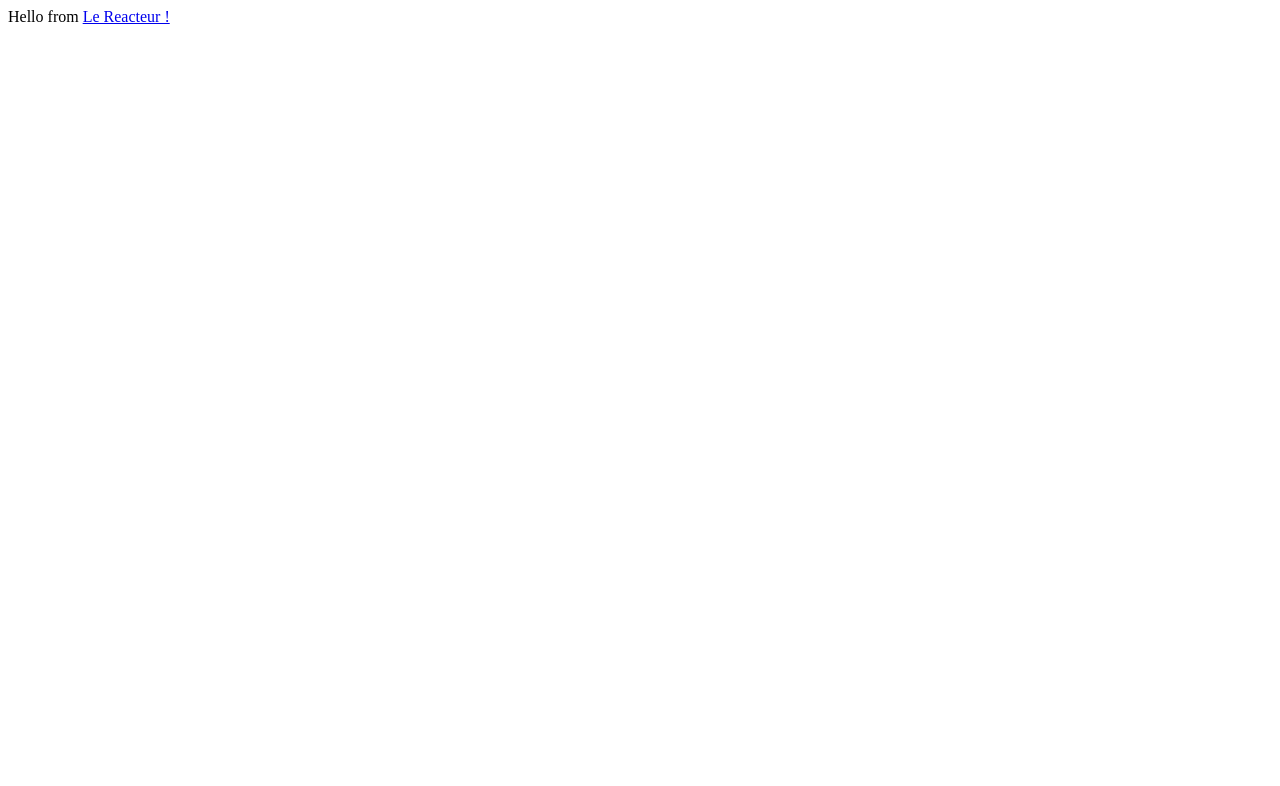
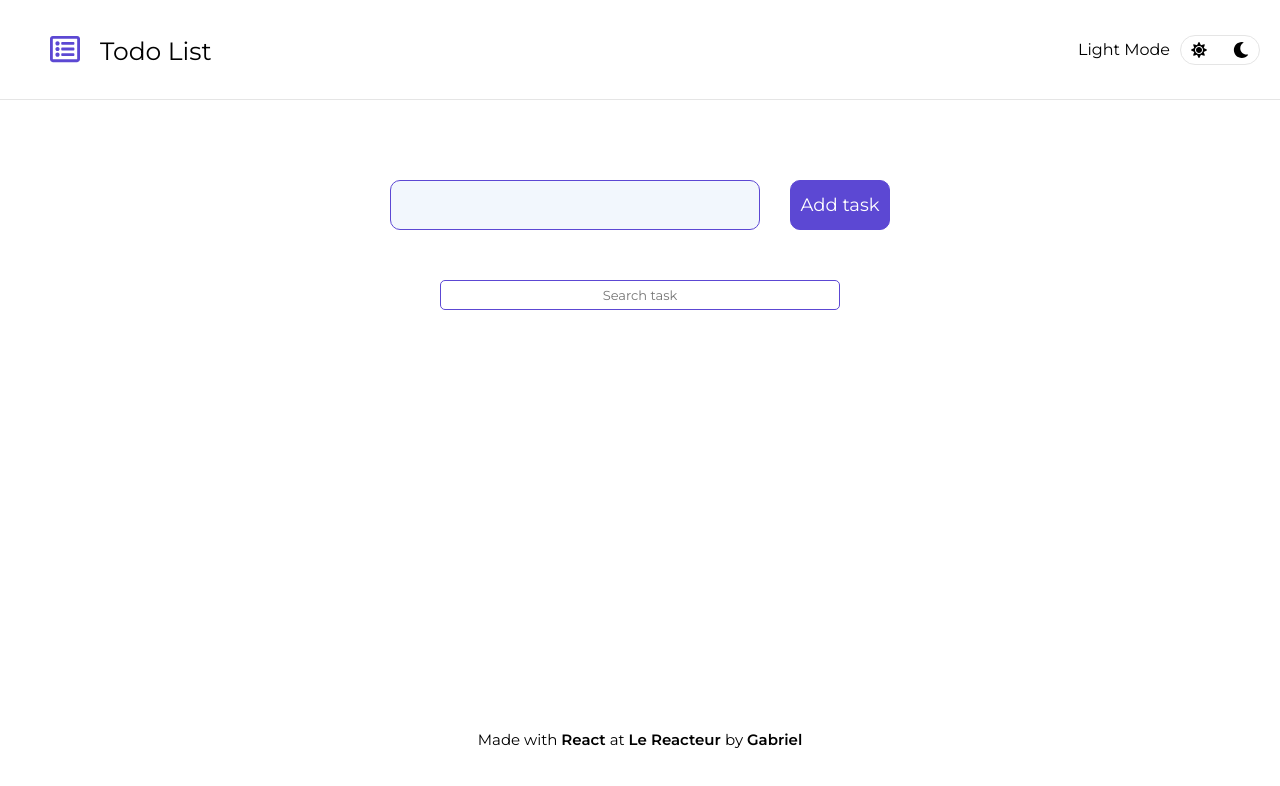
Before and after one commit to Branda0/react-todo-list, a React (Create React App) app: page / in a window 1280 px wide. Shown: the top 786 px of the page. Built offline with nearby package versions, Linux system fonts and the light colour scheme.

Commit message:
first commit for netlify

```diff
--- a/package.json
+++ b/package.json
@@ -3,6 +3,10 @@
   "version": "0.1.0",
   "private": true,
   "dependencies": {
+    "@fortawesome/fontawesome-svg-core": "^1.2.36",
+    "@fortawesome/free-regular-svg-icons": "^5.15.4",
+    "@fortawesome/free-solid-svg-icons": "^5.15.4",
+    "@fortawesome/react-fontawesome": "^0.1.17",
     "@testing-library/jest-dom": "^5.11.4",
     "@testing-library/react": "^11.1.0",
     "@testing-library/user-event": "^12.1.10",
--- a/public/index.html
+++ b/public/index.html
@@ -1,15 +1,16 @@
 <!DOCTYPE html>
 <html lang="en">
+
 <head>
   <meta charset="utf-8" />
   <link rel="icon" href="%PUBLIC_URL%/favicon.ico" />
   <meta name="viewport" content="width=device-width, initial-scale=1" />
   <meta name="theme-color" content="#000000" />
-    <meta
-      name="description"
-      content="Web site created using create-react-app"
-    />
+  <meta name="description" content="Web site created using create-react-app" />
   <link rel="apple-touch-icon" href="%PUBLIC_URL%/logo192.png" />
+  <link rel="preconnect" href="https://fonts.googleapis.com">
+  <link rel="preconnect" href="https://fonts.gstatic.com" crossorigin>
+  <link href="https://fonts.googleapis.com/css2?family=Montserrat:wght@400;600&display=swap" rel="stylesheet">
   <!--
       manifest.json provides metadata used when your web app is installed on a
       user's mobile device or desktop. See https://developers.google.com/web/fundamentals/web-app-manifest/
@@ -26,6 +27,7 @@
     -->
   <title>React App</title>
 </head>
+
 <body>
   <noscript>You need to enable JavaScript to run this app.</noscript>
   <div id="root"></div>
@@ -40,4 +42,5 @@
       To create a production bundle, use `npm run build` or `yarn build`.
     -->
 </body>
+
 </html>
--- a/src/App.css
+++ b/src/App.css
@@ -1 +1,148 @@
 /* Other rules */
+* {
+  /* font-family: "Montserrat", sans-serif; */
+  box-sizing: border-box;
+}
+
+.app-container {
+  display: flex;
+  flex-direction: column;
+  font-family: "Montserrat", sans-serif;
+  height: 100vh;
+  width: 100vw;
+}
+
+.header {
+  padding-left: 50px;
+  display: flex;
+  align-items: center;
+  justify-content: space-between;
+  min-height: 100px;
+  border-bottom: 1px solid #e5e5e5;
+}
+
+.icon-header {
+  color: #5c48d3;
+  font-size: 30px;
+  margin-right: 20px;
+}
+
+.header-right {
+  display: flex;
+  align-items: center;
+}
+
+.color-mode-container {
+  display: flex;
+  margin: 0 20px 0 10px;
+  align-items: center;
+  /* background-color: #5c48d3; */
+  border: 1px solid #e5e5e5;
+  position: relative;
+  width: 80px;
+  height: 30px;
+  border-radius: 25px;
+}
+
+.icon-sun {
+  position: absolute;
+  left: 10px;
+}
+
+.icon-moon {
+  position: absolute;
+  right: 10px;
+}
+.title-header {
+  font-size: 25px;
+}
+
+.main-container {
+  display: flex;
+  flex: 1;
+  flex-direction: column;
+  align-items: center;
+}
+.entry {
+  max-width: 500px;
+  width: 100%;
+  margin: 80px 20px 50px 20px;
+  display: flex;
+  align-items: center;
+  justify-content: center;
+}
+
+.input-entry {
+  flex: 1;
+  height: 50px;
+  border: 1px solid #5c48d3;
+  background-color: #f2f7fd;
+  border-radius: 10px;
+  font-size: px;
+  font-family: inherit;
+  margin-right: 30px;
+  padding-left: 20px;
+}
+
+.submit-btn {
+  width: 100px;
+  height: 50px;
+  font-size: 18px;
+  background-color: #5c48d3;
+  color: white;
+  border: 1px solid #5c48d3;
+  border-radius: 10px;
+  font-family: inherit;
+}
+.submit-btn:hover {
+  opacity: 80%;
+}
+.submit-btn:active {
+  background-color: white;
+  color: #5c48d3;
+}
+
+.task-container {
+  display: flex;
+  align-items: center;
+  height: 35px;
+}
+
+.search-container {
+  height: 30px;
+  width: 400px;
+  border: none;
+  height: 30px;
+  text-align: center;
+  border: 1px solid #5c48d3;
+  border-radius: 5px;
+  font-family: inherit;
+  font-size: 13px;
+  margin-bottom: 20px;
+}
+
+.task-text {
+  font-size: 15px;
+  margin-left: 5px;
+}
+
+.icon-trash {
+  color: #5c48d3;
+  margin-left: 10px;
+}
+
+.footer-container {
+  line-height: 120px;
+  text-align: center;
+  font-size: 15px;
+}
+b {
+  font-weight: 600;
+}
+
+/* NIGHT MODE */
+
+.night {
+  background-color: rgb(43, 43, 43);
+  color: white;
+}
--- a/src/App.js
+++ b/src/App.js
@@ -1,9 +1,34 @@
+import { useState } from "react";
 import "./App.css";
+import { library } from "@fortawesome/fontawesome-svg-core";
+import { faTrash, faMoon, faSun } from "@fortawesome/free-solid-svg-icons";
+import { faListAlt } from "@fortawesome/free-regular-svg-icons";
+import Header from "./components/Header";
+import Footer from "./components/Footer";
+import Task from "./components/Task";
+import TaskEntry from "./components/TaskEntry";
+import TaskSearch from "./components/TaskSearch";
+
+library.add(faTrash, faListAlt, faMoon, faSun);
 
 function App() {
+  const [tasks, setTasks] = useState([]);
+  const [search, setSearch] = useState("");
+  const [nightmode, setNightmode] = useState(false);
   return (
-    <div>
-      Hello from <a href="https://www.lereacteur.io">Le Reacteur !</a>
+    <div className={`app-container ${nightmode && "night"}`}>
+      <Header setNightmode={setNightmode} nightmode={nightmode} />
+      <div className="main-container">
+        <TaskEntry setTasks={setTasks} tasks={tasks} />
+        <TaskSearch setSearch={setSearch} />
+        {tasks
+          .filter((element) => element[0].toLowerCase().includes(search.toLowerCase()))
+          .map((elem, index) => {
+            return <Task key={index} task={elem} index={index} setTasks={setTasks} tasks={tasks} />;
+          })}
+      </div>
+
+      <Footer />
     </div>
   );
 }
--- /dev/null
+++ b/src/components/Footer.js
@@ -0,0 +1,10 @@
+const Footer = () => {
+  return (
+    <div className="footer-container">
+      <span>
+        Made with <b>React</b> at <b> Le Reacteur </b>by <b>Gabriel</b>
+      </span>
+    </div>
+  );
+};
+export default Footer;
--- /dev/null
+++ b/src/components/Header.js
@@ -0,0 +1,35 @@
+import { FontAwesomeIcon } from "@fortawesome/react-fontawesome";
+
+const Header = ({ setNightmode, nightmode }) => {
+  return (
+    <div className="header">
+      <div>
+        <FontAwesomeIcon className="icon-header" icon={["far", "list-alt"]} />
+        <span className="title-header">Todo List</span>
+      </div>
+      <div className="header-right">
+        <span className="color-mode">{nightmode ? "Dark Mode" : "Light Mode"}</span>
+        <div className="color-mode-container">
+          <FontAwesomeIcon
+            className="icon-sun"
+            icon="sun"
+            // style={{ color: nightmode && "#9e9e9e" }}
+            onClick={(event) => {
+              setNightmode(false);
+            }}
+          />
+          <FontAwesomeIcon
+            className="icon-moon"
+            icon="moon"
+            // style={{ color: !nightmode && "#9e9e9e" }}
+            onClick={(event) => {
+              console.log("moon");
+              setNightmode(true);
+            }}
+          />
+        </div>
+      </div>
+    </div>
+  );
+};
+export default Header;
--- /dev/null
+++ b/src/components/Task.js
@@ -0,0 +1,34 @@
+import { FontAwesomeIcon } from "@fortawesome/react-fontawesome";
+
+const Task = ({ task, setTasks, tasks, index }) => {
+  const handleClick = () => {
+    const newTasks = [...tasks];
+    newTasks.splice(index, 1);
+    setTasks(newTasks);
+  };
+
+  const handleCheck = () => {
+    const newTasks = [...tasks];
+
+    newTasks.splice(index, 1);
+    //IF checked => (task already done) => push in end of list
+    if (task[1]) {
+      newTasks.unshift([task[0], false]);
+    } else {
+      newTasks.push([task[0], true]);
+    }
+    setTasks(newTasks);
+  };
+
+  return (
+    <div className="task-container">
+      <input className="input" type="checkbox" onChange={handleCheck} checked={task[1]} />
+      <span className="task-text" style={{ textDecoration: task[1] && "line-through" }}>
+        {task}
+      </span>
+      <FontAwesomeIcon className="icon-trash" icon="trash" onClick={handleClick} />
+    </div>
+  );
+};
+
+export default Task;
--- /dev/null
+++ b/src/components/TaskEntry.js
@@ -0,0 +1,32 @@
+import { useState } from "react";
+
+const TaskEntry = ({ setTasks, tasks }) => {
+  const [newTask, setNewTask] = useState("");
+
+  const handleSubmit = (event) => {
+    event.preventDefault();
+    if (newTask) {
+      const newTasks = [...tasks];
+      newTasks.unshift([newTask, false]);
+      setTasks(newTasks);
+      setNewTask("");
+    }
+  };
+  return (
+    <form className="entry" onSubmit={handleSubmit}>
+      <input
+        className="input-entry"
+        type="text"
+        value={newTask}
+        onChange={(event) => {
+          setNewTask(event.target.value);
+        }}
+      />
+      <button className="submit-btn" type="submit">
+        Add task
+      </button>
+    </form>
+  );
+};
+
+export default TaskEntry;
--- /dev/null
+++ b/src/components/TaskSearch.js
@@ -0,0 +1,14 @@
+const TaskSearch = ({ setSearch }) => {
+  return (
+    <input
+      className="search-container"
+      type="text"
+      placeholder="Search task"
+      onChange={(event) => {
+        setSearch(event.target.value);
+      }}
+    />
+  );
+};
+
+export default TaskSearch;
--- a/src/index.css
+++ b/src/index.css
@@ -1 +1,133 @@
 /* Reset rules */
+/* Reset rules */
+/* Reset rules */
+/* Reset rules */
+/* http://meyerweb.com/eric/tools/css/reset/
+   v2.0 | 20110126
+   License: none (public domain)
+*/
+
+html,
+body,
+div,
+span,
+applet,
+object,
+iframe,
+h1,
+h2,
+h3,
+h4,
+h5,
+h6,
+p,
+blockquote,
+pre,
+a,
+abbr,
+acronym,
+address,
+big,
+cite,
+code,
+del,
+dfn,
+em,
+img,
+ins,
+kbd,
+q,
+s,
+samp,
+small,
+strike,
+strong,
+sub,
+sup,
+tt,
+var,
+b,
+u,
+i,
+center,
+dl,
+dt,
+dd,
+ol,
+ul,
+li,
+fieldset,
+form,
+label,
+legend,
+table,
+caption,
+tbody,
+tfoot,
+thead,
+tr,
+th,
+td,
+article,
+aside,
+canvas,
+details,
+embed,
+figure,
+figcaption,
+footer,
+header,
+hgroup,
+menu,
+nav,
+output,
+ruby,
+section,
+summary,
+time,
+mark,
+audio,
+video {
+  margin: 0;
+  padding: 0;
+  border: 0;
+  font-size: 100%;
+  font: inherit;
+  vertical-align: baseline;
+}
+/* HTML5 display-role reset for older browsers */
+article,
+aside,
+details,
+figcaption,
+figure,
+footer,
+header,
+hgroup,
+menu,
+nav,
+section {
+  display: block;
+}
+body {
+  line-height: 1;
+}
+ol,
+ul {
+  list-style: none;
+}
+blockquote,
+q {
+  quotes: none;
+}
+blockquote:before,
+blockquote:after,
+q:before,
+q:after {
+  content: "";
+  content: none;
+}
+table {
+  border-collapse: collapse;
+  border-spacing: 0;
+}
```
Also changed, not shown: 1 other file (tests, documents, lock files or other folders). Lines whose indentation alone changed are shown as unchanged.
